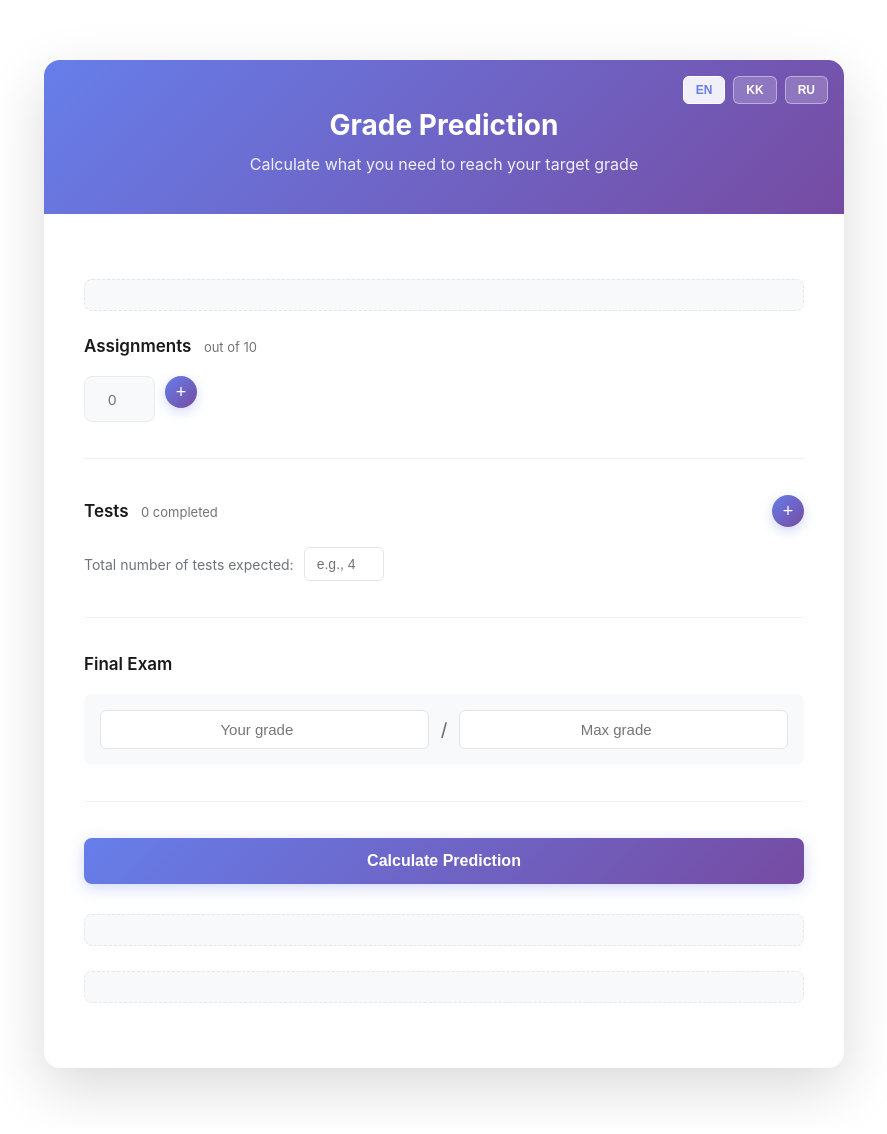
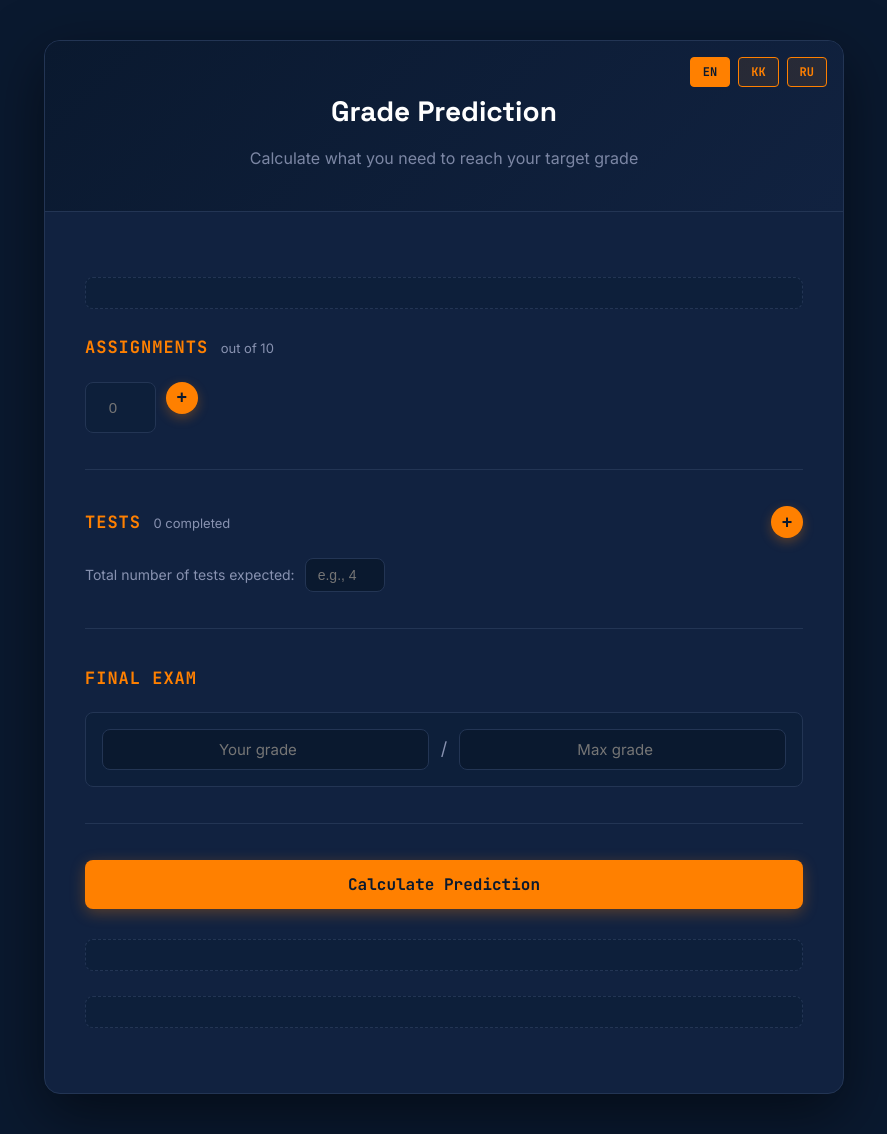
Before and after one commit to Hearmic/grade-calculator, a Django app: page / in a window 1280 px wide. Shown: the whole page, without its empty margins (196-1083 px from the left). Before the commit the page ends 1100 px from the top, so only its background shows below. Run offline with Django 4.2, Linux system fonts and the light colour scheme.

```diff
--- /dev/null
+++ b/app/main/static/main/ads.txt
@@ -0,0 +1 @@
+google.com, pub-7380460452331152, DIRECT, f08c47fec0942fa0
--- a/app/main/templates/main/home.html
+++ b/app/main/templates/main/home.html
@@ -3,8 +3,40 @@
 <head>
     <meta charset="UTF-8">
     <meta name="viewport" content="width=device-width, initial-scale=1.0">
-    <title>Grade Prediction - Kundelik.kz</title>
+    <title>Grade Prediction</title>
+    {% load static %}
+    <link rel="icon" type="image/x-icon" href="{% static 'main/images/favicon.ico' %}">
+    <link rel="preconnect" href="https://fonts.googleapis.com">
+    <link rel="preconnect" href="https://fonts.gstatic.com" crossorigin>
+    <script async src="https://pagead2.googlesyndication.com/pagead/js/adsbygoogle.js?client=ca-pub-7380460452331152"
+     crossorigin="anonymous"></script>
+    <link href="https://fonts.googleapis.com/css2?family=Inter:wght@400;600&family=JetBrains+Mono:wght@400;700&family=Space+Grotesk:wght@500;700&display=swap" rel="stylesheet">
+
     <style>
+        /* --- CSS VARIABLES (The DNA of your Brand) --- */
+        :root {
+            /* Color Palette - The "McLaren" Tech Vibe */
+            --color-bg-deep: #0A192F;      /* Deep Void Blue (Main Background) */
+            --color-bg-surface: #112240;   /* Lighter Blue (Cards/Sections) */
+            --color-accent: #FF8000;       /* Apex Orange (Primary Action) */
+            --color-accent-hover: #CC6600; /* Darker Orange for interactions */
+
+            /* Text Colors */
+            --color-text-main: #CCD6F6;    /* Off-white for readability */
+            --color-text-heading: #FFFFFF; /* Pure white for confident headers */
+            --color-text-muted: #8892B0;   /* Grey-blue for secondary info */
+
+            /* Typography */
+            --font-display: 'Space Grotesk', sans-serif; /* Headlines - Modern & Geometric */
+            --font-body: 'Inter', sans-serif;            /* Body - Clean & Readable */
+            --font-code: 'JetBrains Mono', monospace;    /* Data/Code - Tech Savvy */
+
+            /* Spacing & Rounding */
+            --radius-sm: 4px;
+            --radius-md: 8px;   /* "Welcoming" rounded corners */
+            --radius-lg: 16px;
+        }
+
         * {
             margin: 0;
             padding: 0;
@@ -12,20 +44,23 @@
         }
 
         body {
-            font-family: -apple-system, BlinkMacSystemFont, 'Segoe UI', system-ui, sans-serif;
+            background-color: var(--color-bg-deep);
+            color: var(--color-text-main);
+            font-family: var(--font-body);
+            line-height: 1.6;
             min-height: 100vh;
-            padding: 60px 20px;
-            color: #1a1a1a;
+            padding: 40px 20px;
         }
 
         .container {
             max-width: 800px;
             margin: 0 auto;
-            background: white;
-            border-radius: 16px;
-            box-shadow: 0 20px 60px rgba(0, 0, 0, 0.15);
+            background: var(--color-bg-surface);
+            border-radius: var(--radius-lg);
+            box-shadow: 0 20px 60px rgba(0, 0, 0, 0.5);
             overflow: hidden;
             animation: fadeInUp 0.6s ease-out;
+            border: 1px solid #233554;
         }
 
         @keyframes fadeInUp {
@@ -35,11 +70,12 @@
 
         .header {
             padding: 48px 40px 40px;
-            background: linear-gradient(135deg, #667eea 0%, #764ba2 100%);
+            background: linear-gradient(135deg, #0A192F 0%, #112240 100%);
             position: relative;
             overflow: hidden;
-            color: white;
+            color: var(--color-text-heading);
             text-align: center;
+            border-bottom: 1px solid #233554;
         }
 
         .language-switcher {
@@ -53,26 +89,27 @@
 
         .lang-btn {
             padding: 6px 12px;
-            background: rgba(255, 255, 255, 0.2);
-            border: 1px solid rgba(255, 255, 255, 0.4);
-            color: white;
-            border-radius: 6px;
+            background: rgba(255, 128, 0, 0.1);
+            border: 1px solid var(--color-accent);
+            color: var(--color-accent);
+            border-radius: var(--radius-sm);
             cursor: pointer;
             font-size: 12px;
             font-weight: 600;
             transition: all 0.3s ease;
             text-transform: uppercase;
+            font-family: var(--font-code);
         }
 
         .lang-btn:hover {
-            background: rgba(255, 255, 255, 0.3);
-            border-color: rgba(255, 255, 255, 0.6);
+            background: rgba(255, 128, 0, 0.2);
+            border-color: var(--color-accent-hover);
         }
 
         .lang-btn.active {
-            background: rgba(255, 255, 255, 0.9);
-            color: #667eea;
-            border-color: white;
+            background: var(--color-accent);
+            color: var(--color-bg-deep);
+            border-color: var(--color-accent);
         }
 
         .header h1 {
@@ -81,6 +118,7 @@
             margin-bottom: 12px;
             position: relative;
             z-index: 1;
+            font-family: var(--font-display);
         }
 
         .header p {
@@ -90,6 +128,7 @@
             margin: 0 auto;
             position: relative;
             z-index: 1;
+            color: var(--color-text-muted);
         }
 
         .content {
@@ -114,7 +153,7 @@
         .section {
             margin-bottom: 36px;
             padding-bottom: 36px;
-            border-bottom: 1px solid #f0f0f0;
+            border-bottom: 1px solid #233554;
             animation: fadeIn 0.5s ease-out backwards;
         }
 
@@ -134,18 +173,21 @@
         .section-title {
             font-size: 17px;
             font-weight: 600;
-            color: #1a1a1a;
+            color: var(--color-accent);
+            font-family: var(--font-code);
+            text-transform: uppercase;
+            letter-spacing: 1px;
         }
 
         .section-info {
             font-size: 13px;
-            color: #737373;
+            color: var(--color-text-muted);
             margin-left: 8px;
         }
 
         .add-btn {
-            background: linear-gradient(135deg, #667eea 0%, #764ba2 100%);
-            color: white;
+            background: var(--color-accent);
+            color: var(--color-bg-deep);
             border: none;
             width: 32px;
             height: 32px;
@@ -155,12 +197,14 @@
             align-items: center;
             justify-content: center;
             cursor: pointer;
-            box-shadow: 0 4px 12px rgba(102, 126, 234, 0.3);
+            box-shadow: 0 4px 12px rgba(255, 128, 0, 0.3);
             transition: all 0.3s ease;
+            font-weight: 700;
         }
 
         .add-btn:hover {
             transform: scale(1.1);
+            background: var(--color-accent-hover);
         }
 
         .grades-grid {
@@ -171,29 +215,30 @@
         }
 
         .grade-item {
-            background: #f8f9fa;
-            border-radius: 8px;
+            background: #0d1f3a;
+            border-radius: var(--radius-md);
             padding: 12px 8px;
             text-align: center;
             font-weight: 500;
             transition: all 0.3s ease;
             position: relative;
-            border: 1px solid #e9ecef;
+            border: 1px solid #233554;
+            color: var(--color-text-heading);
         }
 
         .grade-item.green {
-            background: #e6f7e6;
-            border-color: #a3e0a3;
+            background: rgba(76, 175, 80, 0.1);
+            border-color: #4CAF50;
         }
 
         .grade-item.orange {
-            background: #fff3e6;
-            border-color: #ffcc99;
+            background: rgba(255, 128, 0, 0.1);
+            border-color: var(--color-accent);
         }
 
         .grade-item.red {
-            background: #ffebee;
-            border-color: #ffb3b3;
+            background: rgba(244, 67, 54, 0.1);
+            border-color: #f44336;
         }
 
         .grade-item input {
@@ -204,13 +249,14 @@
             font-size: 15px;
             font-weight: 500;
             outline: none;
+            color: var(--color-text-heading);
         }
 
         .remove-btn {
             position: absolute;
             top: -8px;
             right: -8px;
-            background: #ff4d4f;
+            background: #f44336;
             color: white;
             border: none;
             width: 20px;
@@ -232,37 +278,40 @@
         }
 
         .test-item, .final-item {
-            background: #f8f9fa;
-            border-radius: 8px;
+            background: #0d1f3a;
+            border-radius: var(--radius-md);
             padding: 16px;
             margin-top: 12px;
             display: flex;
             align-items: center;
             gap: 12px;
             transition: all 0.3s ease;
+            border: 1px solid #233554;
         }
 
         .test-item input, .final-item input {
             flex: 1;
             min-width: 80px;
             padding: 10px 14px;
-            border: 1px solid #e5e5e5;
-            border-radius: 6px;
+            border: 1px solid #233554;
+            border-radius: var(--radius-md);
             font-size: 15px;
             text-align: center;
-            background: white;
+            background: #0A192F;
             outline: none;
             transition: all 0.3s ease;
+            color: var(--color-text-heading);
+            font-family: var(--font-body);
         }
 
         .test-item input:focus, .final-item input:focus {
-            border-color: #667eea;
-            box-shadow: 0 0 0 2px rgba(102, 126, 234, 0.2);
+            border-color: var(--color-accent);
+            box-shadow: 0 0 0 2px rgba(255, 128, 0, 0.2);
         }
 
         .slash {
             font-size: 18px;
-            color: #6c757d;
+            color: var(--color-text-muted);
             font-weight: 500;
         }
 
@@ -275,24 +324,26 @@
 
         .total-tests label {
             font-size: 14px;
-            color: #6c757d;
+            color: var(--color-text-muted);
         }
 
         .total-tests input {
             padding: 8px 12px;
-            border: 1px solid #e5e5e5;
-            border-radius: 6px;
+            border: 1px solid #233554;
+            border-radius: var(--radius-md);
             font-size: 14px;
             width: 80px;
             text-align: center;
+            background: #0A192F;
+            color: var(--color-text-heading);
         }
 
         .calculate-btn {
-            background: linear-gradient(135deg, #667eea 0%, #764ba2 100%);
-            color: white;
+            background: var(--color-accent);
+            color: var(--color-bg-deep);
             border: none;
             padding: 14px 28px;
-            border-radius: 8px;
+            border-radius: var(--radius-md);
             font-size: 16px;
             font-weight: 600;
             cursor: pointer;
@@ -300,44 +351,49 @@
             width: 100%;
             margin: 30px 0;
             transition: all 0.3s ease;
-            box-shadow: 0 4px 15px rgba(102, 126, 234, 0.3);
+            box-shadow: 0 4px 15px rgba(255, 128, 0, 0.3);
+            font-family: var(--font-code);
         }
 
         .calculate-btn:hover {
             transform: translateY(-2px);
-            box-shadow: 0 8px 25px rgba(102, 126, 234, 0.4);
+            box-shadow: 0 8px 25px rgba(255, 128, 0, 0.4);
+            background: var(--color-accent-hover);
         }
 
         .result {
-            background: #f8f9fa;
-            border-radius: 8px;
+            background: #0d1f3a;
+            border-radius: var(--radius-md);
             padding: 20px;
             margin-top: 20px;
             text-align: center;
             display: none;
             animation: fadeIn 0.5s ease-out;
+            border: 1px solid #233554;
         }
 
         .result-message {
             font-size: 18px;
             font-weight: 600;
             margin-bottom: 10px;
-            color: #1a1a1a;
+            color: var(--color-accent);
+            font-family: var(--font-display);
         }
 
         .result-details {
             font-size: 14px;
-            color: #6c757d;
+            color: var(--color-text-muted);
             line-height: 1.6;
         }
 
         .ad-container {
             margin: 25px 0;
             text-align: center;
-            background: #f8f9fa;
+            background: #0d1f3a;
             padding: 15px;
-            border-radius: 8px;
-            border: 1px dashed #e5e5e5;
+            border-radius: var(--radius-md);
+            border: 1px dashed #233554;
+            color: var(--color-text-muted);
         }
 
         @media (max-width: 480px) {
@@ -387,9 +443,9 @@
             display: inline-block;
             width: 20px;
             height: 20px;
-            border: 3px solid rgba(255,255,255,0.3);
+            border: 3px solid rgba(255, 128, 0, 0.3);
             border-radius: 50%;
-            border-top-color: #fff;
+            border-top-color: var(--color-bg-deep);
             animation: spin 1s ease-in-out infinite;
             margin-right: 8px;
             vertical-align: middle;
--- a/app/main/urls.py
+++ b/app/main/urls.py
@@ -1,8 +1,11 @@
 from django.urls import path
 from main import views
+from django.views.generic.base import RedirectView
+from django.contrib.staticfiles.storage import staticfiles_storage
 
 urlpatterns = [
     path('', views.home, name='home'),
     path('calculate/', views.calculate_prediction, name='calculate_prediction'),
     path('health/', views.health_check, name='health_check'),
+    path('ads.txt', RedirectView.as_view(url=staticfiles_storage.url('main/ads.txt'))),
 ]
```
Also changed, not shown: app/app/settings.py (+8 -3 lines), docker-compose.yml (+6 -13 lines), app/main/static/main/images/favicon.ico (added), 2 other files.
